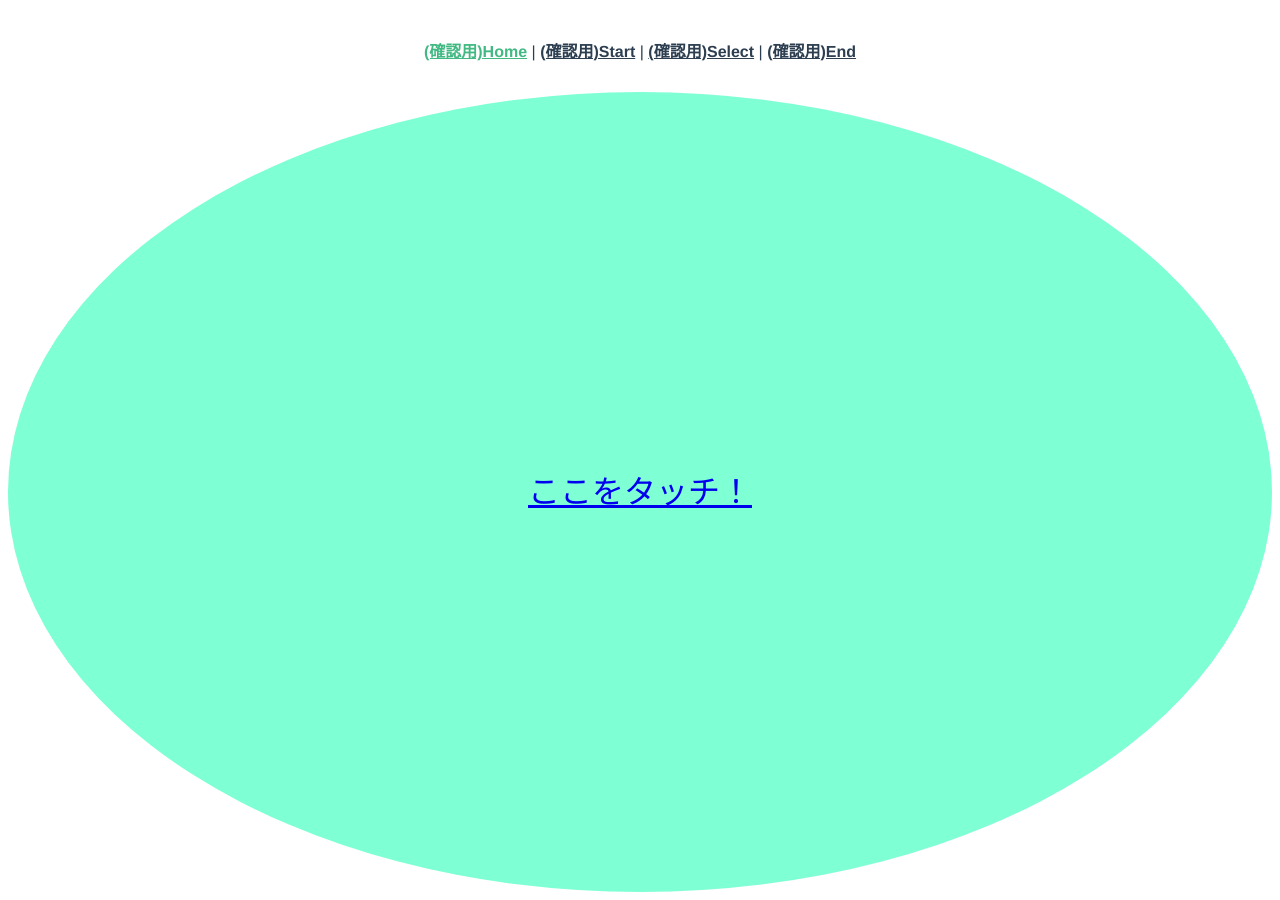
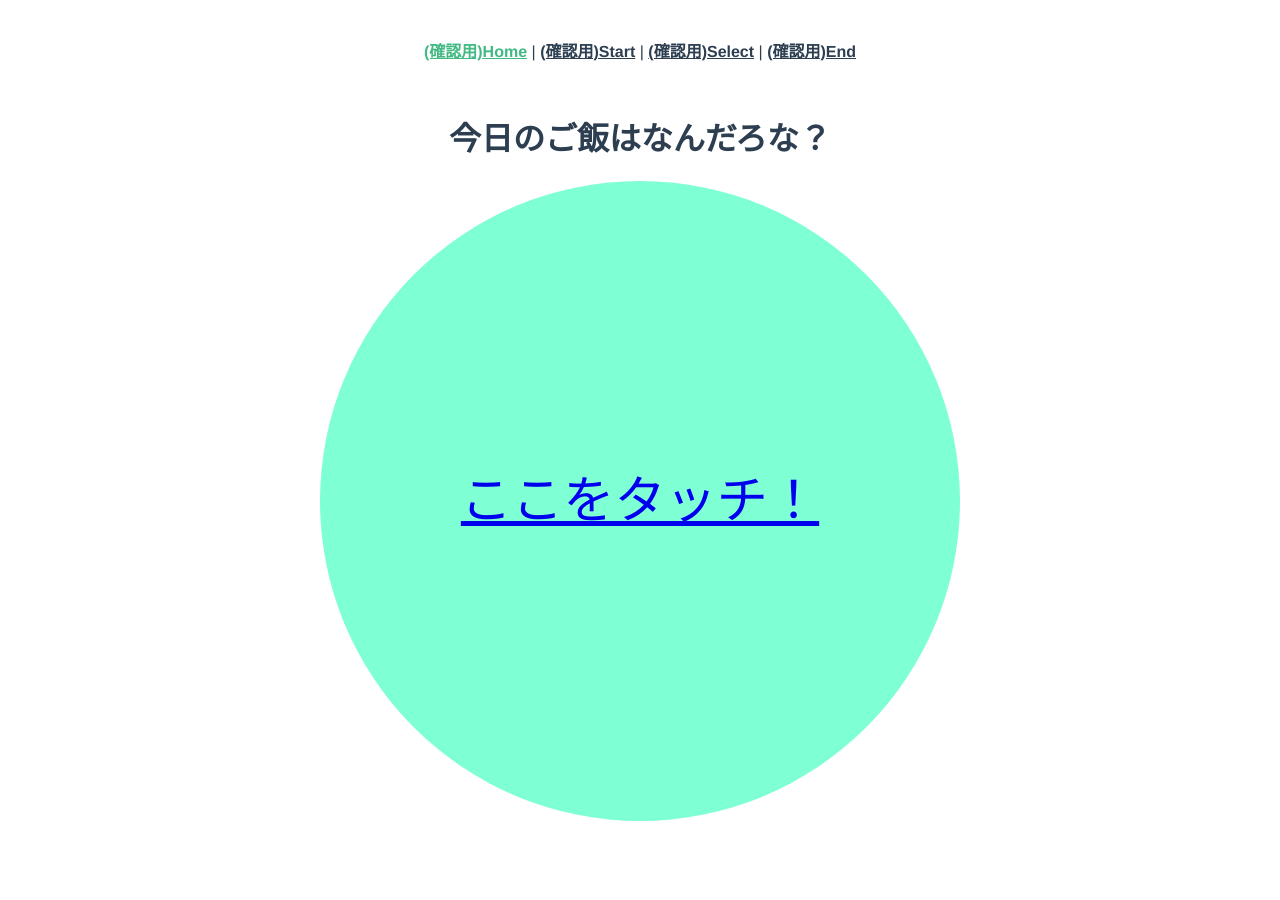
Before and after one commit to love-himaraya/daytrip-app, a Vue app: page / in a window 1280 px wide. After the commit the page ends 829 px from the top, so only its background shows below. Built offline with nearby package versions, Linux system fonts and the light colour scheme; the HTML template or start-up script is replaced by a standard one.

Commit message:
微調整などhome.vue

```diff
--- a/src/views/Home.vue
+++ b/src/views/Home.vue
@@ -1,11 +1,14 @@
 <template>
+  <div>
+    <h1>今日のご飯はなんだろな？</h1>
     <div class="all__home">
       <div>
         <transition mode="out-in" appear>
           <div class="toStart">
-          <router-link to="/start">ここをタッチ！</router-link>
+            <router-link to="/start" class="hikaru">ここをタッチ！</router-link>
           </div>
         </transition>
+      </div>
     </div>
   </div>
 </template>
@@ -17,6 +20,10 @@ export default {
 }
 </script>
 <style scoped>
+.all__home {
+  display: flex;
+  justify-content: center;
+}
 .v-enter {
   opacity: 0;
 }
@@ -37,12 +44,16 @@ export default {
 }
 .toStart {
   display: flex;
-  height: 50rem;
+  height: 50vw;
   background-color: aquamarine;
   border-radius: 100%;
   justify-content: center;
-
-  line-height: 50rem;
-  font-size: 2rem;
+  align-items: center;
+  width: 50vw;
+  line-height: 50vw;
+  font-size: 4vw;
+}
+.hikaru:hover {
+  font-family: "ヒラギノ角ゴ StdN", "Hiragino Kaku Gothic StdN", sans-serif;
 }
 </style>
```
Lines whose indentation alone changed are shown as unchanged.
